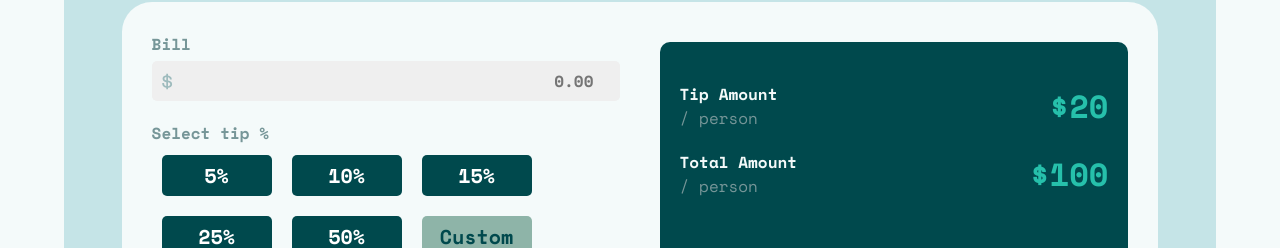
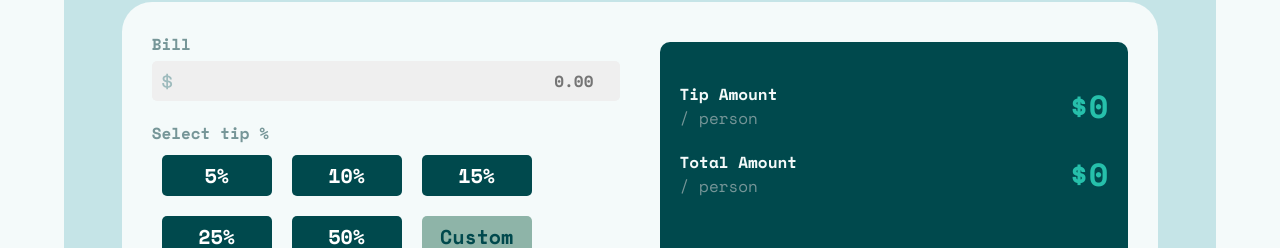
Before and after one commit to SaifMaknojia/Tip-Calculator, a React (Create React App) app: page / in a window 1280 px wide. Shown: the part 271-519 px from the top of the page. Built offline with nearby package versions, Linux system fonts and the light colour scheme.

Commit message:
fixed infinity issue

```diff
--- a/src/App.js
+++ b/src/App.js
@@ -8,35 +8,38 @@ import AmountCount from './component/amountCount/AmountCount';
 import BrandImage from './component/brandImage/BrandImage';
 
 function App() {
-  const [bill, setBill] = useState('');
-  const [numberOfPeople, setNumberOfPeople] = useState('');
-  const [tip, setTip] = useState('');
-  const [customTip, setCustomTip] = useState('');
+  const [check, setCheck] = useState({
+    bill: '',
+    tip: '',
+    numberOfPeople: '',
+    customTip: ''
+  });
 
-  console.log(bill, numberOfPeople);
-  // handling input data from the form
-  const handleBillChange = e => {
-    setBill(e.target.value);
-  };
+  console.log('bill:', check.bill);
+  console.log('tip:', check.tip);
+  console.log('numberOfPeople:', check.numberOfPeople);
+  console.log('customTip:', check.customTip);
 
-  const handleNumberOfPeopleChange = e => {
-    setNumberOfPeople(e.target.value);
-  };
+  const individualTip = (check.bill * check.tip) / 100 / check.numberOfPeople;
+  const totalBill =
+    Number(check.bill) + Number(individualTip * check.numberOfPeople);
 
-  const handleCustomTip = e => {
-    setCustomTip(e.target.value);
-  };
-
-  const handleTipChange = e => {
-    setTip(e.target.value);
+  const handleChange = event => {
+    const { name, value } = event.target;
+    setCheck(prev => ({
+      ...prev,
+      [name]: value
+    }));
   };
 
   // handling reset button
   const handleReset = () => {
-    setBill('');
-    setNumberOfPeople('');
-    setTip('');
-    setCustomTip('');
+    setCheck({
+      bill: '',
+      tip: '',
+      numberOfPeople: '',
+      customTip: ''
+    });
   };
 
   return (
@@ -48,20 +51,19 @@ function App() {
             <InputForm
               placeholder="0.00"
               name="bill"
-              value={bill}
-              handleChange={setBill}
+              value={check.bill}
+              handleChange={handleChange}
               img={DollarSign}
               title="Bill"
             />
             <TipsFormContainer
-              input={tip}
-              handleChange={handleTipChange}
-              value={customTip}
-              handleCustomTipChange={handleCustomTip}
+              input={check.tip}
+              handleChange={handleChange}
+              value={check.customTip}
             />
             <InputForm
-              value={numberOfPeople}
-              handleChange={setNumberOfPeople}
+              value={check.numberOfPeople}
+              handleChange={handleChange}
               placeholder="Total Number of people"
               name="numberOfPeople"
               img={PersonIcon}
@@ -71,8 +73,18 @@ function App() {
           <div className="dynamic">
             <div className="tip-container">
               <div>
-                <AmountCount title="Tip Amount" amount="20" />
-                <AmountCount title="Total Amount" amount="100" />
+                <AmountCount
+                  title="Tip Amount"
+                  amount={
+                    individualTip === Number.POSITIVE_INFINITY
+                      ? 0
+                      : individualTip
+                  }
+                />
+                <AmountCount
+                  title="Total Amount"
+                  amount={totalBill ? totalBill : 0}
+                />
               </div>
               <button onClick={handleReset} className="reset__button">
                 Reset
--- a/src/component/TipsFormContainer/TipsFormContainer.js
+++ b/src/component/TipsFormContainer/TipsFormContainer.js
@@ -1,11 +1,6 @@
 import React from 'react';
 
-const TipsFormContainer = ({
-  input,
-  handleChange,
-  value,
-  handleCustomTipChange
-}) => {
+const TipsFormContainer = ({ input, handleChange, value }) => {
   return (
     <div className="tips">
       <h2 className="tips__header">Select tip %</h2>
@@ -76,8 +71,8 @@ const TipsFormContainer = ({
             type="text"
             placeholder="Custom"
             value={value}
-            name="tip"
-            onChange={handleCustomTipChange}
+            name="customTip"
+            onChange={handleChange}
           />
         </label>
       </div>
--- a/src/component/inputForm/InputForm.js
+++ b/src/component/inputForm/InputForm.js
@@ -8,7 +8,7 @@ const InputForm = ({ img, title, name, placeholder, value, handleChange }) => {
         <img className="bill__value--dollar" src={img} alt="value" />
         <input
           placeholder={placeholder}
-          onChange={e => handleChange(e.target.value)}
+          onChange={handleChange}
           className="bill__value--input"
           value={value}
           type="number"
```
